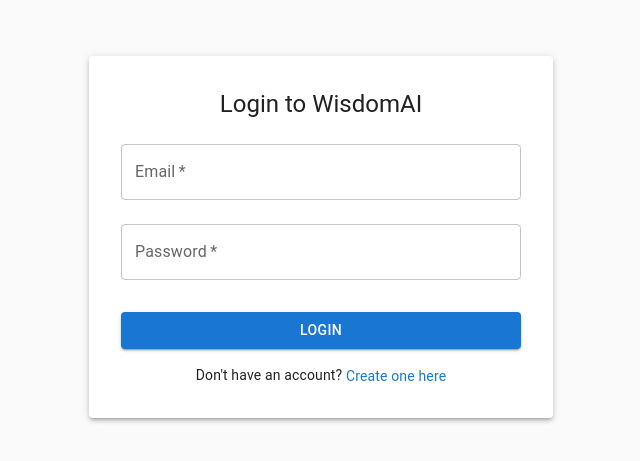
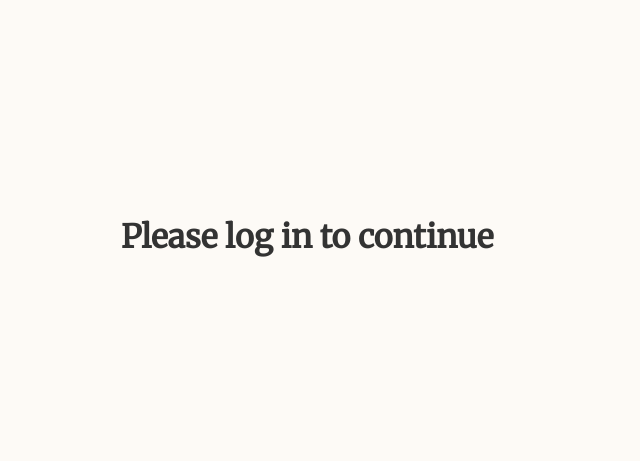
Before and after one commit to u00dxk2/wisdomai-frontend, a React (Create React App) app: page / in a window 1280 px wide. Shown: the part 163-624 px from the top of the page, without its empty margins (319-959 px from the left). Built offline with nearby package versions, Linux system fonts and the light colour scheme; no server answers.

Commit message:
Clean up App.js: remove unused imports and variables

```diff
--- a/src/App.js
+++ b/src/App.js
@@ -4,16 +4,11 @@
  */
 
 import React, { useState } from "react";
-import { BrowserRouter as Router, Routes, Route, Navigate } from 'react-router-dom';
-import { ThemeProvider, createTheme } from '@mui/material';
-import { Box, CssBaseline, Typography, Button, Container, Grid } from "@mui/material";
+import { Box } from "@mui/material";
 import "./index.css";
-import WisdomSelector from './components/WisdomSelector';
-import Login from './components/Login';
-import Register from './components/Register';
 import Chat from './components/Chat';
 import ChatHistory from './components/ChatHistory';
-import { isAuthenticated, logout } from './utils/auth';
+import { isAuthenticated } from './utils/auth';
 
 /**
  * Main application component that handles user authentication and chat interface.
@@ -23,8 +18,7 @@
  */
 const App = () => {
   // State
-  const [isLoggedIn, setIsLoggedIn] = useState(isAuthenticated());
-  const [authMode, setAuthMode] = useState('login'); // 'login' or 'register'
+  const [isLoggedIn] = useState(isAuthenticated());
   const [selectedFigure, setFigure] = useState('Buddha');
   const [refreshTrigger, setRefreshTrigger] = useState(0);
   const [selectedChatId, setSelectedChatId] = useState(null);
@@ -37,40 +31,14 @@
     setSelectedChatId(chatId);
   };
 
-  /**
-   * Handles user logout.
-   */
-  const handleLogout = () => {
-    logout();
-    setIsLoggedIn(false);
-  };
-
-  /**
-   * Handles successful login by updating authentication state.
-   */
-  const handleLoginSuccess = () => {
-    setIsLoggedIn(true);
-  };
-
-  /**
-   * Handles successful registration by updating authentication state.
-   */
-  const handleRegisterSuccess = () => {
-    setIsLoggedIn(true);
-  };
-
-  // Render authentication components if not logged in
+  // Render login/register forms if not authenticated
   if (!isLoggedIn) {
-    return authMode === 'login' ? (
-      <Login
-        onLoginSuccess={handleLoginSuccess}
-        onSwitchToRegister={() => setAuthMode('register')}
-      />
-    ) : (
-      <Register
-        onRegisterSuccess={handleRegisterSuccess}
-        onSwitchToLogin={() => setAuthMode('login')}
-      />
+    return (
+      <Box sx={{ display: 'flex', justifyContent: 'center', alignItems: 'center', height: '100vh' }}>
+        <Box sx={{ width: 400, p: 3 }}>
+          <h1>Please log in to continue</h1>
+        </Box>
+      </Box>
     );
   }
 
```
